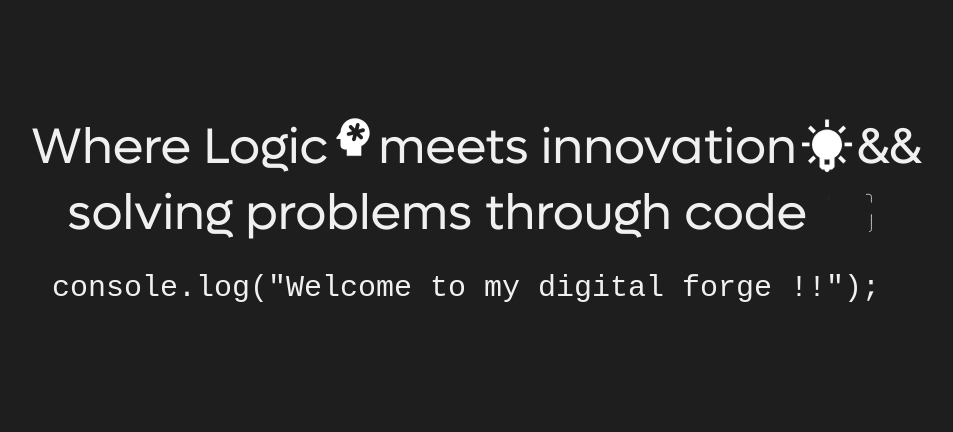
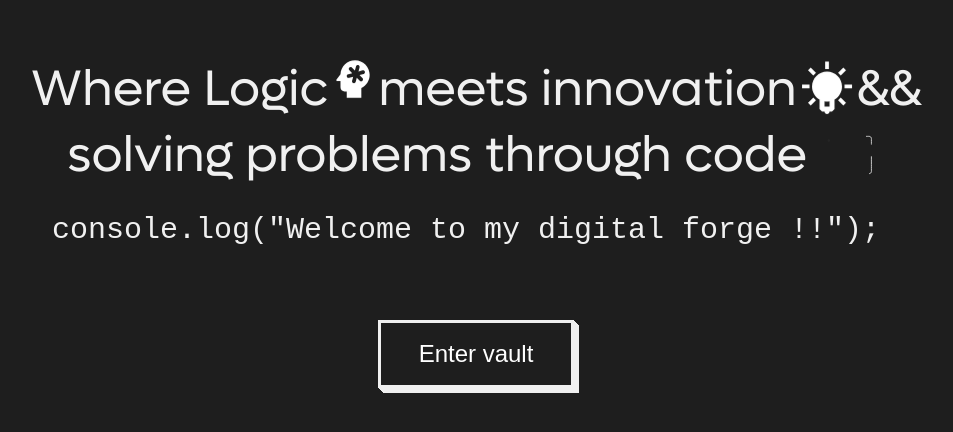
Before and after one commit to shivendra101/shivendra101.github.io, a React (Vite) app: page / in a window 1280 px wide. Shown: the part 178-610 px from the top of the page, without its empty margins (164-1117 px from the left). Built offline with nearby package versions, Linux system fonts and the light colour scheme.

Commit message:
Added entry button

```diff
--- a/src/components/BlinkingCursor/BlinkingCursor.scss
+++ b/src/components/BlinkingCursor/BlinkingCursor.scss
@@ -3,7 +3,7 @@
     margin-left: 5px;
     width: 15px;
     height: 75%;
-    background-color: $secondary-color;
+    background-color: $secondary-intro-color;
     animation: blink 1.1s step-end infinite;
     &.is-typing {
         animation: none;
--- a/src/components/Terminal/Terminal.scss
+++ b/src/components/Terminal/Terminal.scss
@@ -7,4 +7,5 @@
   width: 100vw;
   color: $secondary-color;
   background-color: $primary-color;
+  cursor: url('/src/assets/icons/pointer.svg'), auto;
 }
--- a/src/components/Terminal/Terminal.tsx
+++ b/src/components/Terminal/Terminal.tsx
@@ -1,10 +1,9 @@
 import React from "react";
 import './Terminal.scss';
-import TerminalHeader from "../TerminalHeader/TerminalHeader";
-
+import TerminalIntro from "../TerminalIntro/TerminalIntro";
 const Terminal: React.FC = () => {
 	return <div className="terminal-container">
-        <TerminalHeader />
+        <TerminalIntro />
     </div>
 }
 
--- /dev/null
+++ b/src/components/TerminalEntryButton/TerminalEntryButton.scss
@@ -0,0 +1,28 @@
+.terminal-entry-button {
+  font-family: "Open Sans", sans-serif;
+  font-size: 16px;
+  letter-spacing: 2px;
+  text-decoration: none;
+  text-transform: uppercase;
+  color: $secondary-intro-color;
+  border: 3px solid;
+  padding: 1em 2em;
+  box-shadow: 1px 1px 0px 0px, 2px 2px 0px 0px, 3px 3px 0px 0px, 4px 4px 0px 0px, 5px 5px 0px 0px;
+  position: relative;
+  user-select: none;
+  -webkit-user-select: none;
+  touch-action: manipulation;
+  margin-top: 3rem;
+  button {
+    background: transparent;
+    border: none;
+    color: #fff;
+    font-size: 24px;
+  }
+}
+
+.terminal-entry-button:active {
+  box-shadow: 0px 0px 0px 0px;
+  top: 5px;
+  left: 5px;
+}
--- /dev/null
+++ b/src/components/TerminalEntryButton/TerminalEntryButton.tsx
@@ -0,0 +1,12 @@
+import React from 'react';
+import './TerminalEntryButton.scss';
+
+const TerminalEntryButton: React.FC = () => {
+    return (
+        <div className="terminal-entry-button">
+           <button>Enter vault</button>
+        </div>
+    );
+}
+
+export default React.memo(TerminalEntryButton);
--- a/src/components/TerminalHeader/TerminalHeader.scss
+++ b/src/components/TerminalIntro/TerminalIntro.scss
@@ -3,7 +3,7 @@
   flex-direction: column;
   justify-content: space-between;
   align-items: center;
-  color: $secondary-color;
+  color: $secondary-intro-color;
   font-family: 'Lufga';
   font-size: 50px;
 
--- a/src/components/TerminalHeader/TerminalHeader.tsx
+++ b/src/components/TerminalIntro/TerminalIntro.tsx
@@ -1,10 +1,11 @@
 import React, {useState, useEffect, useCallback } from "react";
-import './TerminalHeader.scss';
+import './TerminalIntro.scss';
 import brainIcon from "../../assets/icons/brain.svg";
 import bulbIcon from "../../assets/icons/bulb.svg";
 import Lottie from "lottie-react";
 import codeLottie from "../../assets/lottie/code-lottie.json";
 import BlinkingCursor from "../BlinkingCursor/BlinkingCursor";
+import TerminalEntryButton from "../TerminalEntryButton/TerminalEntryButton";
 
 
 const TerminalHeader: React.FC = () => {
@@ -47,6 +48,8 @@ const TerminalHeader: React.FC = () => {
         <span className="heading"> Where Logic <img src={brainIcon} className="icons brain-icon" alt="" /> meets innovation  <img src={bulbIcon} className="icons bulb-icon" alt="" /> && </span>
         <span className="heading"> solving problems through code <Lottie className="code-lottie" animationData={codeLottie} loop={true} autoplay={true} />  </span>
         <span className="heading typing-effect"> {subHeading} <BlinkingCursor isTyping={isTyping}  /> </span>
+
+        <TerminalEntryButton />
     </div>
 };
 
--- a/src/scss/variables.scss
+++ b/src/scss/variables.scss
@@ -1,5 +1,7 @@
 // add color variables
 $primary-color: #1e1e1e;
-$secondary-color: #f0f0f0;
+$secondary-intro-color: #f0f0f0;
+$secondary-color: #b689ea;
+
 
 $primary-font: 'Lufga', sans-serif;
```
Also changed, not shown: src/assets/icons/pointer.svg (added), src/components/TerminalBody/TerminalBody.scss (added), src/components/TerminalBody/TerminalBody.tsx (added).
